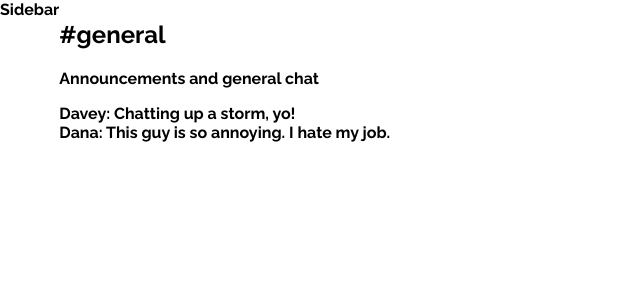
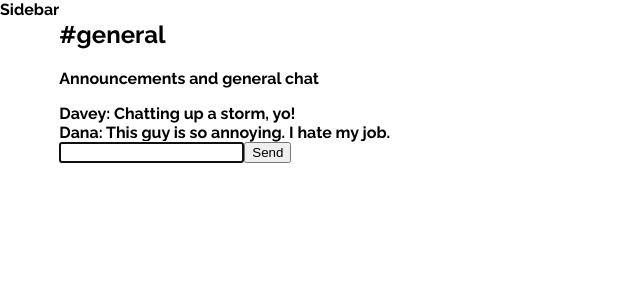
Before and after one commit to chawlav98/Chatarang, a React (Create React App) app: page / in a window 1280 px wide. Shown: the top 300 px of the page, without its empty margins (0-640 px from the left). Built offline with nearby package versions, Linux system fonts and the light colour scheme.

Commit message:
Add MessageForm Component

```diff
--- a/src/Chat.js
+++ b/src/Chat.js
@@ -2,6 +2,7 @@
 
 import ChatHeader from './ChatHeader';
 import MessageList from './MessageList'
+import MessageForm from './MessageForm';
 
 class Chat extends Component{
     render(){
@@ -9,6 +10,7 @@
             <div className ='Chat'>
               <ChatHeader />
               <MessageList />
+              <MessageForm />
             </div>
         )
     }
--- /dev/null
+++ b/src/MessageForm.js
@@ -0,0 +1,23 @@
+import React, {Component} from 'react'
+
+class MessageForm extends Component {
+    render() {
+        return (
+            <form className ="MessageForm">
+                <input
+                autoFocus
+                required
+                    type ='text'
+                    name = 'body'
+                    placehodler = 'Type a message...'
+                />
+                <button type = 'submit'>
+                    Send
+                </button>
+            </form>
+
+        )
+    }
+}
+
+export default MessageForm
```
